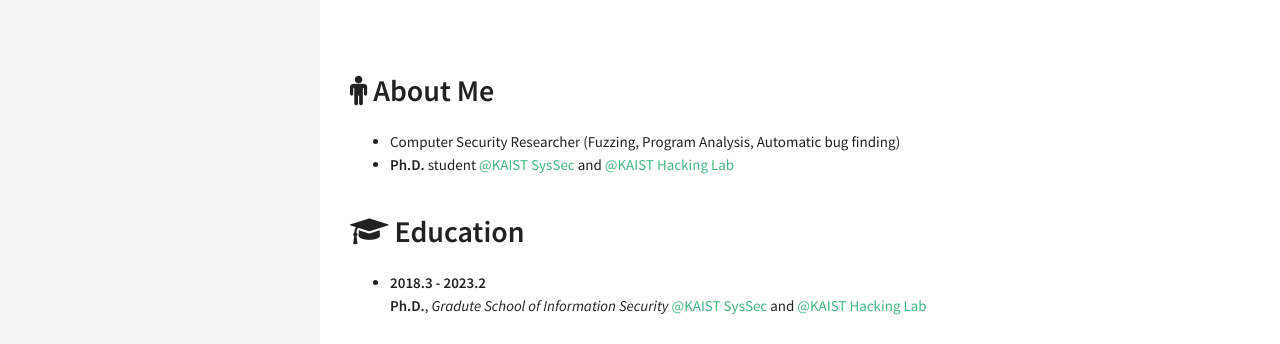
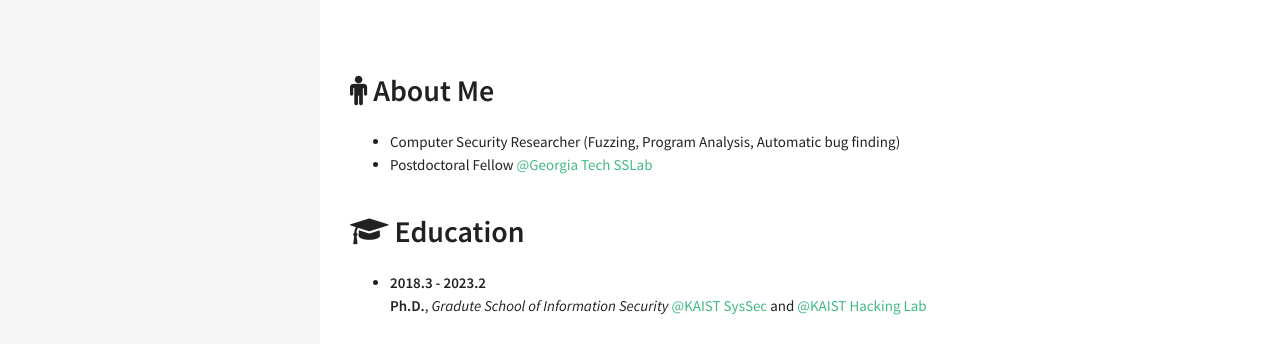
Before and after one commit to DaramG/daramg.github.io, a Jekyll site: the page built from index.html, in a window 1280 px wide. Shown: the top 344 px of the page. Built offline with Jekyll 4.4.1, drawn with Linux system fonts in a browser that asks for light colours.

Commit message:
Update about.html

```diff
--- a/_includes/sections/about.html
+++ b/_includes/sections/about.html
@@ -9,7 +9,7 @@
             Computer Security Researcher (Fuzzing, Program Analysis, Automatic bug finding)
         </li>
         <li>
-            <strong>Ph.D.</strong> student <a href= "https://www.syssec.kr/">@KAIST SysSec</a> and <a href= "https://kaist-hacking.github.io/">@KAIST Hacking Lab</a>
+            Postdoctoral Fellow <a href= "https://gts3.org">@Georgia Tech SSLab</a>
         </li>
     </ul>
 </div>
```
